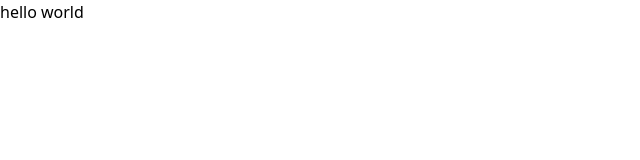
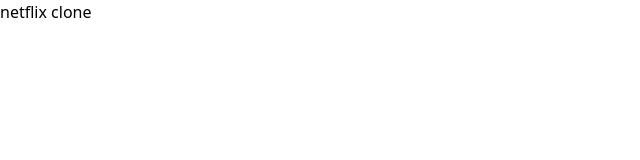
Before and after one commit to Fisayo55/netflix-clone, a React (Vite) app: page / in a window 1280 px wide. Shown: the top 160 px of the page, without its empty margins (0-640 px from the left). Built offline with nearby package versions, Linux system fonts and the light colour scheme.

Commit message:
initial commit

```diff
--- a/src/App.jsx
+++ b/src/App.jsx
@@ -1,5 +1,5 @@
 const App = () => {
-  return <div>hello world</div>;
+  return <div>netflix clone</div>;
 };
 
 export default App;
```
